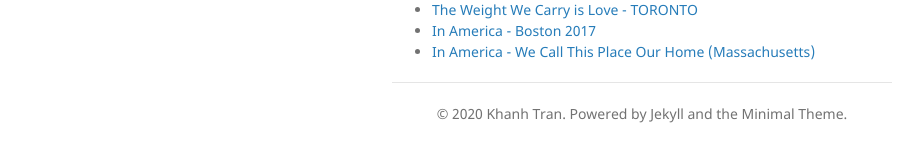
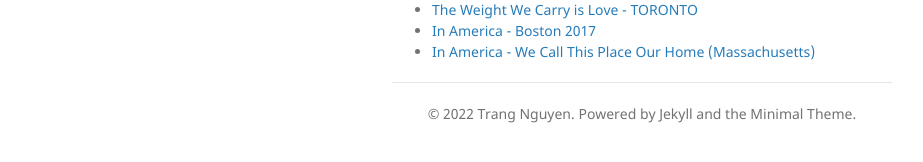
Before and after one commit to jasminechann/jasminechann.github.io, a Jekyll site: the page built from index.md, in a window 1280 px wide and 900 px high, scrolled down 4359 px. Shown: the part 726-888 px from the top of the window, without its empty margins (178-1101 px from the left). Built offline with Jekyll 4.4.1, drawn with Linux system fonts in a browser that asks for light colours; our own code applies the rules of GitHub Pages for plain Markdown files.

Commit message:
Update index.md

```diff
--- a/index.md
+++ b/index.md
@@ -105,4 +105,4 @@
 - [In America - We Call This Place Our Home (Massachusetts)](https://www.youtube.com/watch?v=jzfcM_iO0FU)
 
 ---
-<center>© 2020 Khanh Tran. Powered by Jekyll and the Minimal Theme.</center>
+<center>© 2022 Trang Nguyen. Powered by Jekyll and the Minimal Theme.</center>
```
